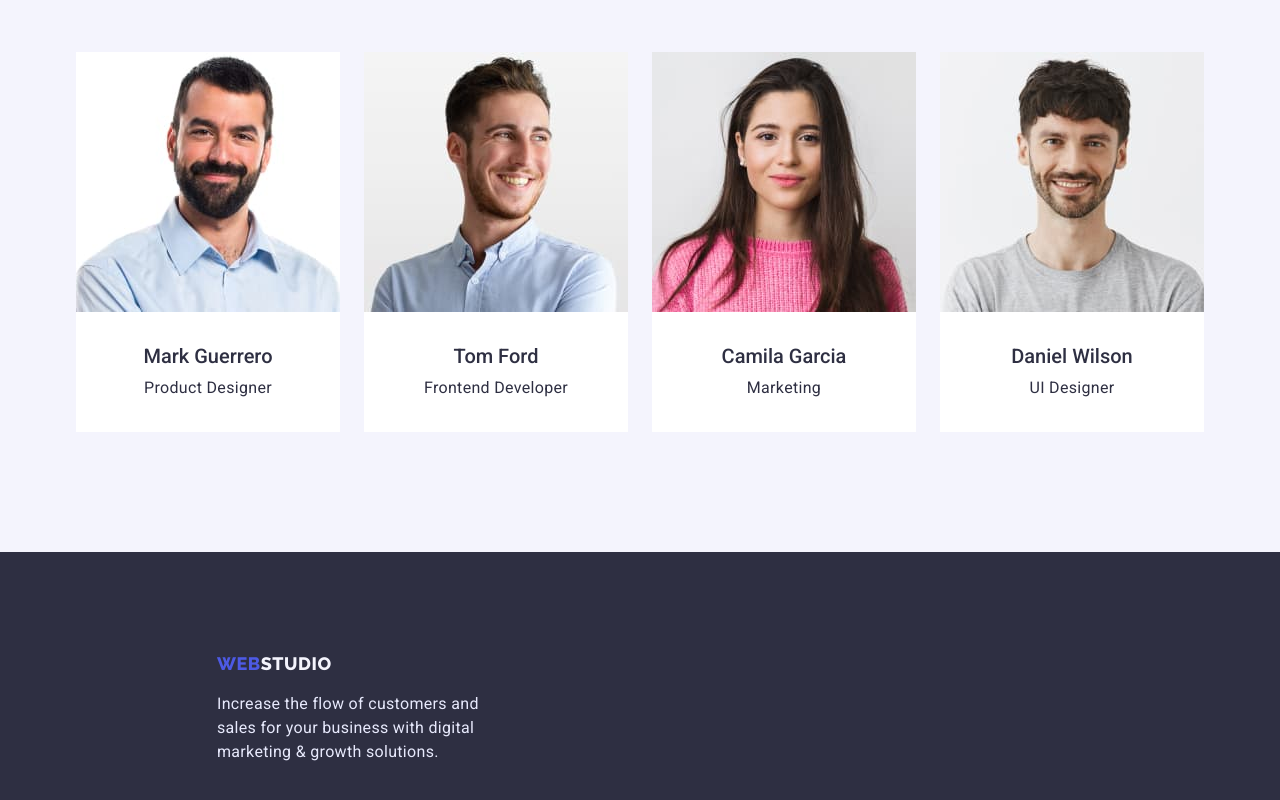
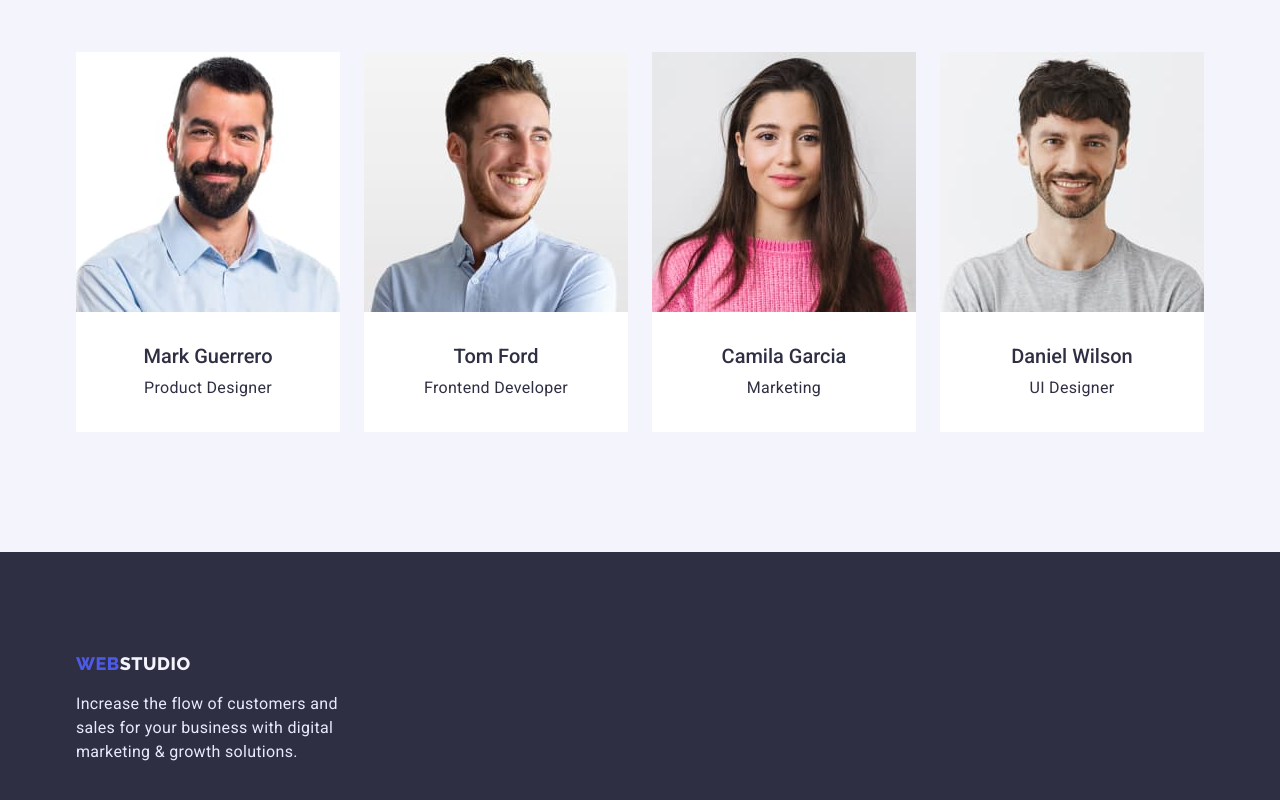
Before and after one commit to ribacot/goit-markup-hw-03, a plain HTML site: page index.html in a window 1280 px wide. Shown: the part 1754-2554 px from the top of the page. Drawn offline with nearby package versions, Linux system fonts and the light colour scheme.

Commit message:
Update style.css

```diff
--- a/css/style.css
+++ b/css/style.css
@@ -297,15 +297,14 @@ img {
 
 .basement .logo {
 	color: var(--light);
+	margin-bottom: 16px;
 }
 
-.basement > .container {
-	padding-left: 156px;
-}
 .futer-text {
 	color: var(--accent);
 	line-height: 1.5;
 	letter-spacing: 0.02em;
+	margin-top: 0;
 	margin-bottom: 0;
 	max-width: 264px;
 }
```
